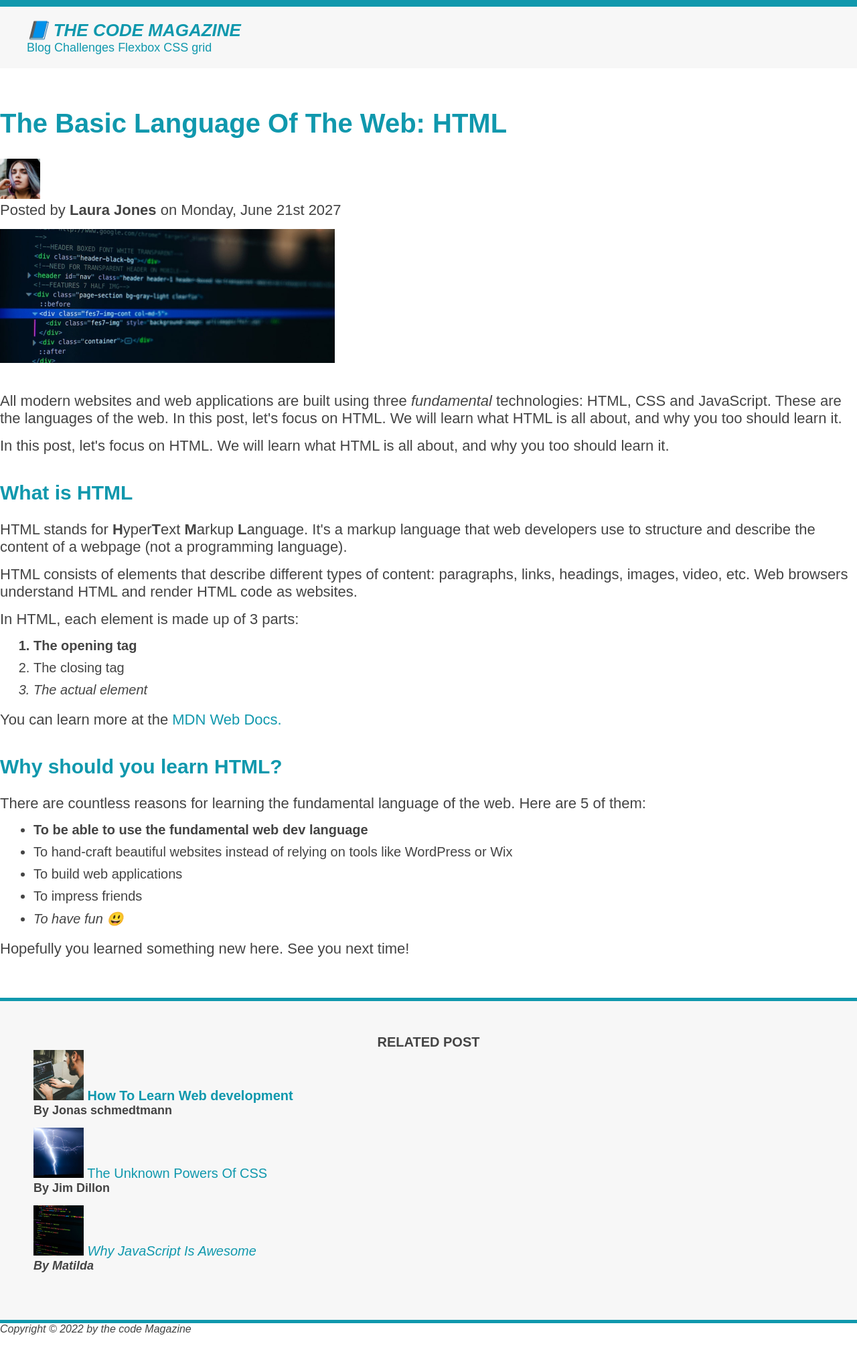
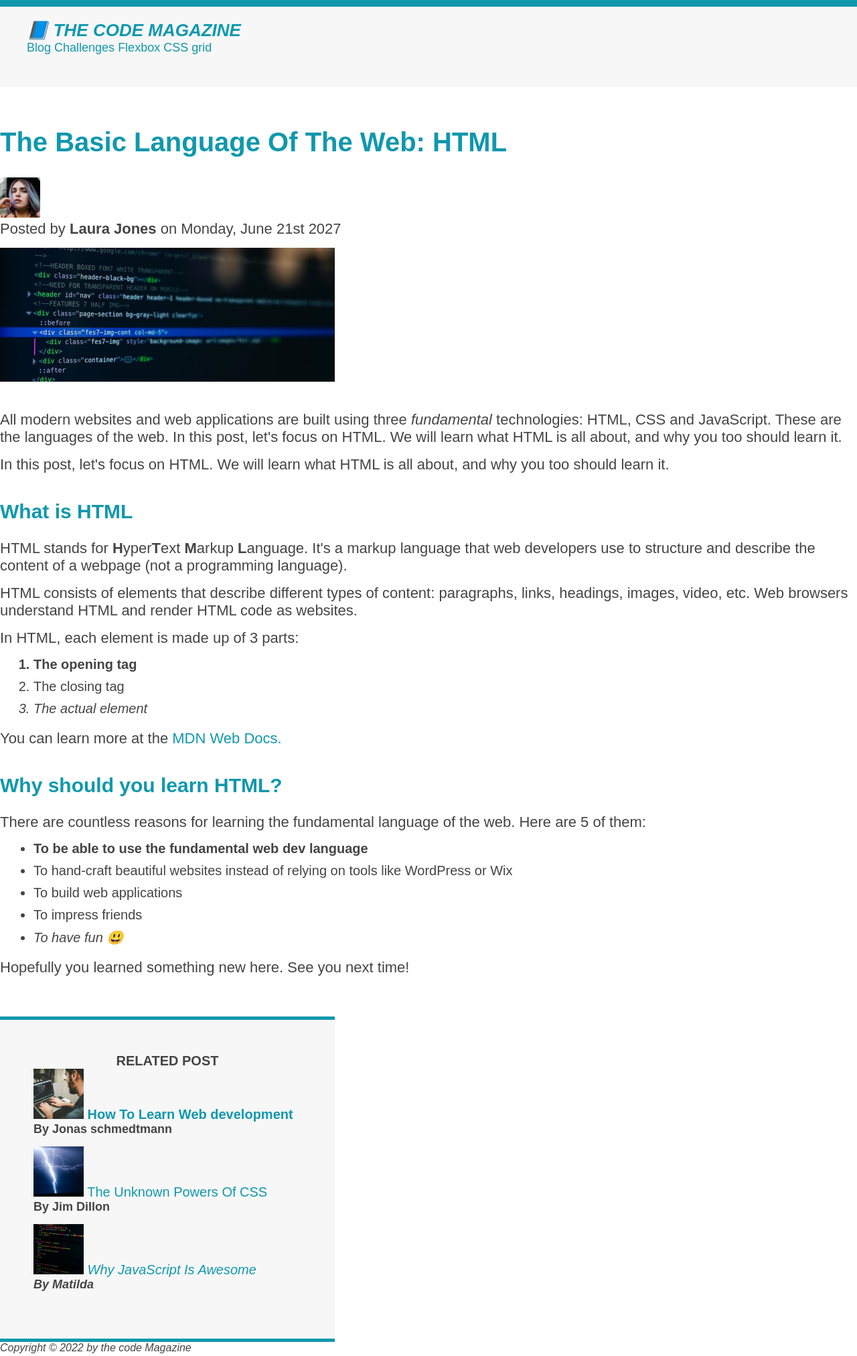
Before and after one commit to andersonsanchez016/html-css, a plain HTML site: page index.html in a window 1280 px wide. Shown: the whole page at 67% size. Drawn offline with Linux system fonts and the light colour scheme.

Commit message:
lecture 36

```diff
--- a/assets/css/index.css
+++ b/assets/css/index.css
@@ -37,6 +37,7 @@ body {
     background-color: #f7f7f7;
     padding: 20px 40px;
     margin-bottom: 60px;
+    height: 80px;
 }
 
 .post-header {
@@ -48,6 +49,7 @@ aside {
     border-top: 5px solid #1098ad;
     border-bottom: 5px solid #1098ad;
     padding: 50px 0;
+    width: 500px;
 }
 
 h1 {
```
